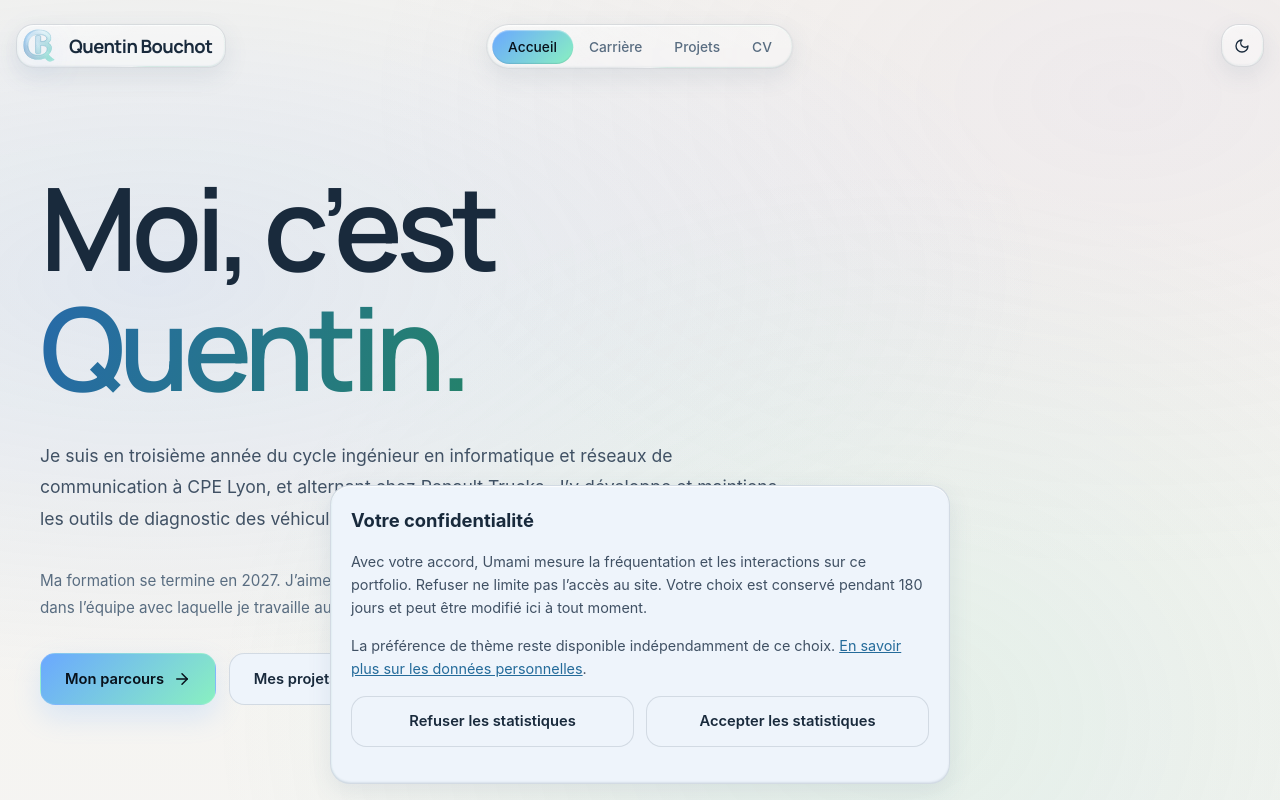
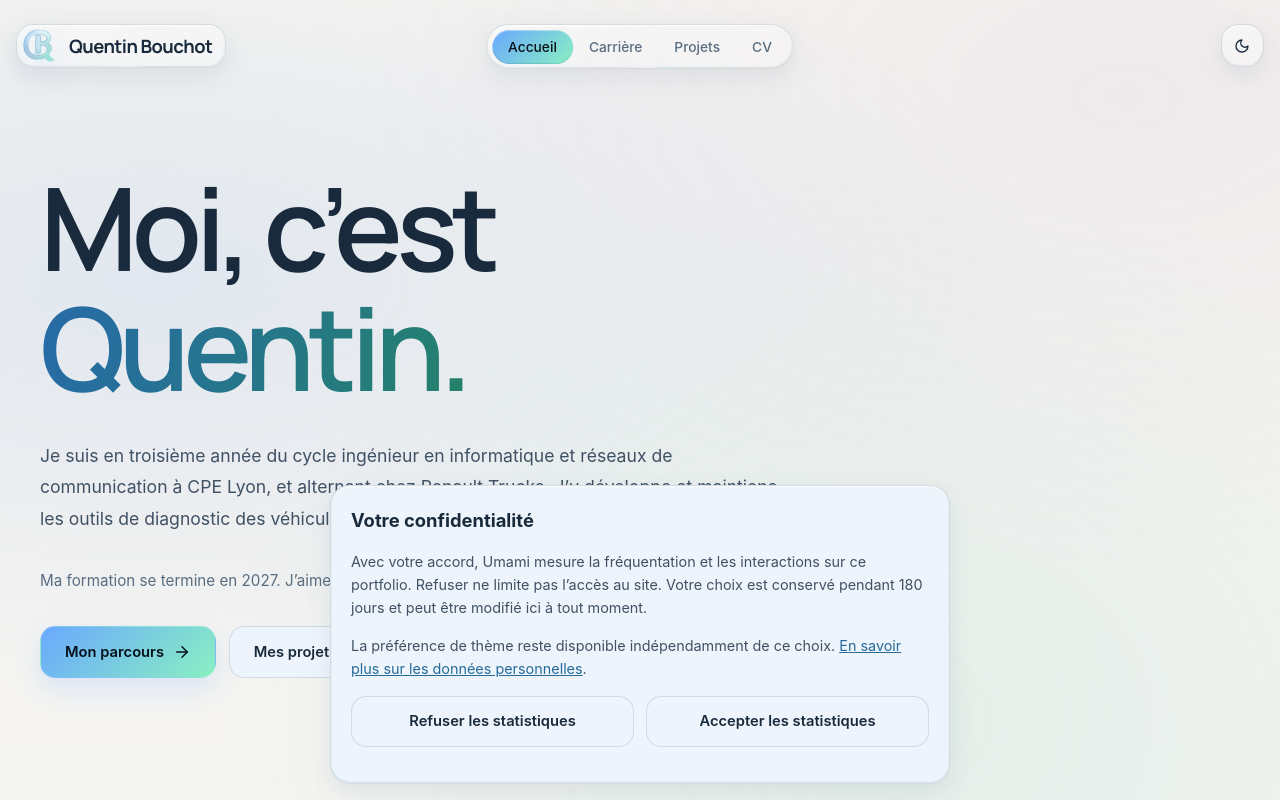
Before and after one commit to QuentinB21/Portfolio_website, a React (Vite) app: page / in a window 1280 px wide. Shown: the top 800 px of the page. Built offline with nearby package versions, Linux system fonts and the light colour scheme; no server answers.

Commit message:
fix: simplify personal statement on career aspirations in OverviewPage

```diff
--- a/src/pages/OverviewPage.tsx
+++ b/src/pages/OverviewPage.tsx
@@ -23,7 +23,7 @@ export function OverviewPage({ onNavigate }: OverviewPageProps) {
         </p>
         <p className="personal-next-step">
           Ma formation se termine en 2027. J’aimerais ensuite continuer comme
-          Software Engineer, idéalement dans l’équipe avec laquelle je travaille aujourd’hui.
+          Software Engineer.
         </p>
         <div className="hero-actions">
           <button className="primary-button" onClick={() => onNavigate('/work')} type="button">
```
